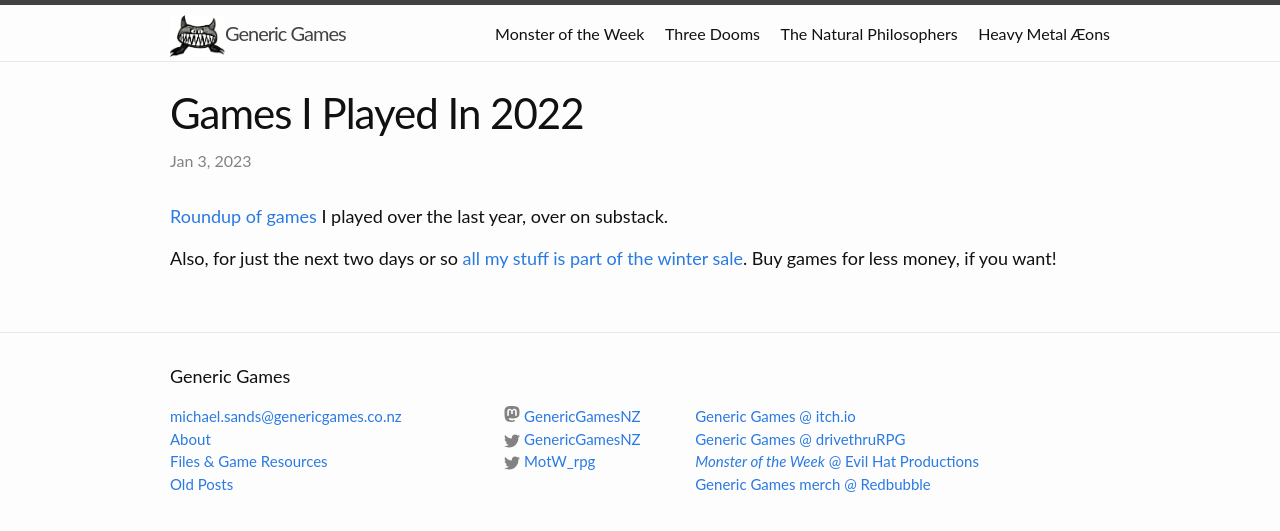
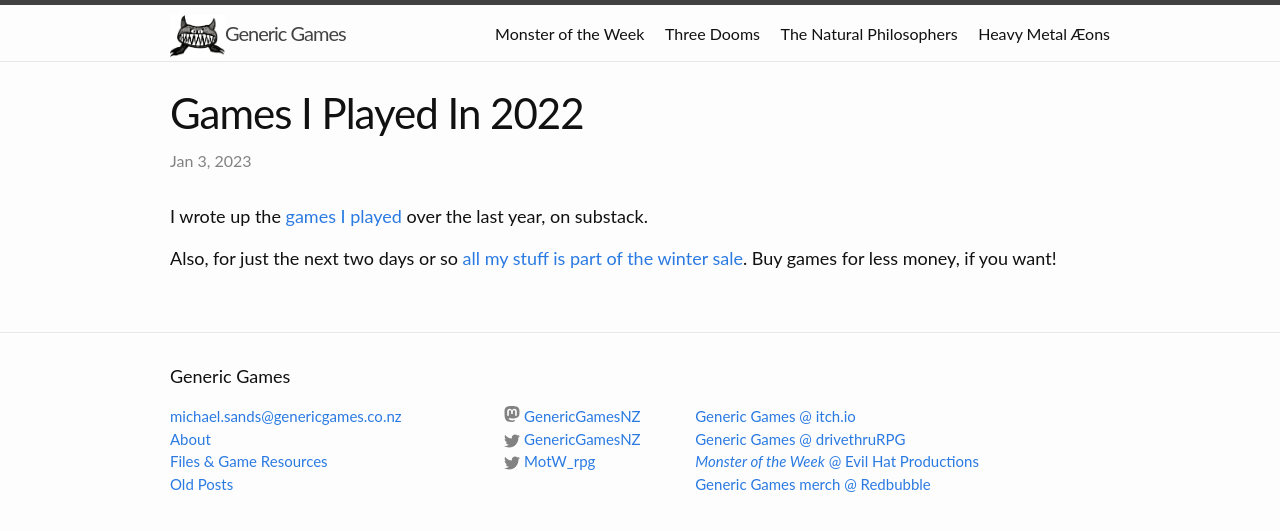
Before and after one commit to michael-sands/generic_games_site, a Jekyll site: the page built from _posts/2023-01-03-games-played-2022.md, in a window 1280 px wide. Shown: the top 531 px of the page. Built offline with Jekyll 4.4.1, drawn with Linux system fonts in a browser that asks for light colours.

Commit message:
tweak wording

```diff
--- a/_posts/2023-01-03-games-played-2022.md
+++ b/_posts/2023-01-03-games-played-2022.md
@@ -4,6 +4,6 @@
 date:   "2023-01-03 13:00:00 +13:00"
 categories: update
 ---
-[Roundup of games](https://genericgamesnz.substack.com/p/my-rpgs-played-in-2022) I played over the last year, over on substack.
+I wrote up the [games I played](https://genericgamesnz.substack.com/p/my-rpgs-played-in-2022) over the last year, on substack.
 
 Also, for just the next two days or so [all my stuff is part of the winter sale](https://itch.io/s/84023/itchio-winter-sale). Buy games for less money, if you want!
```
